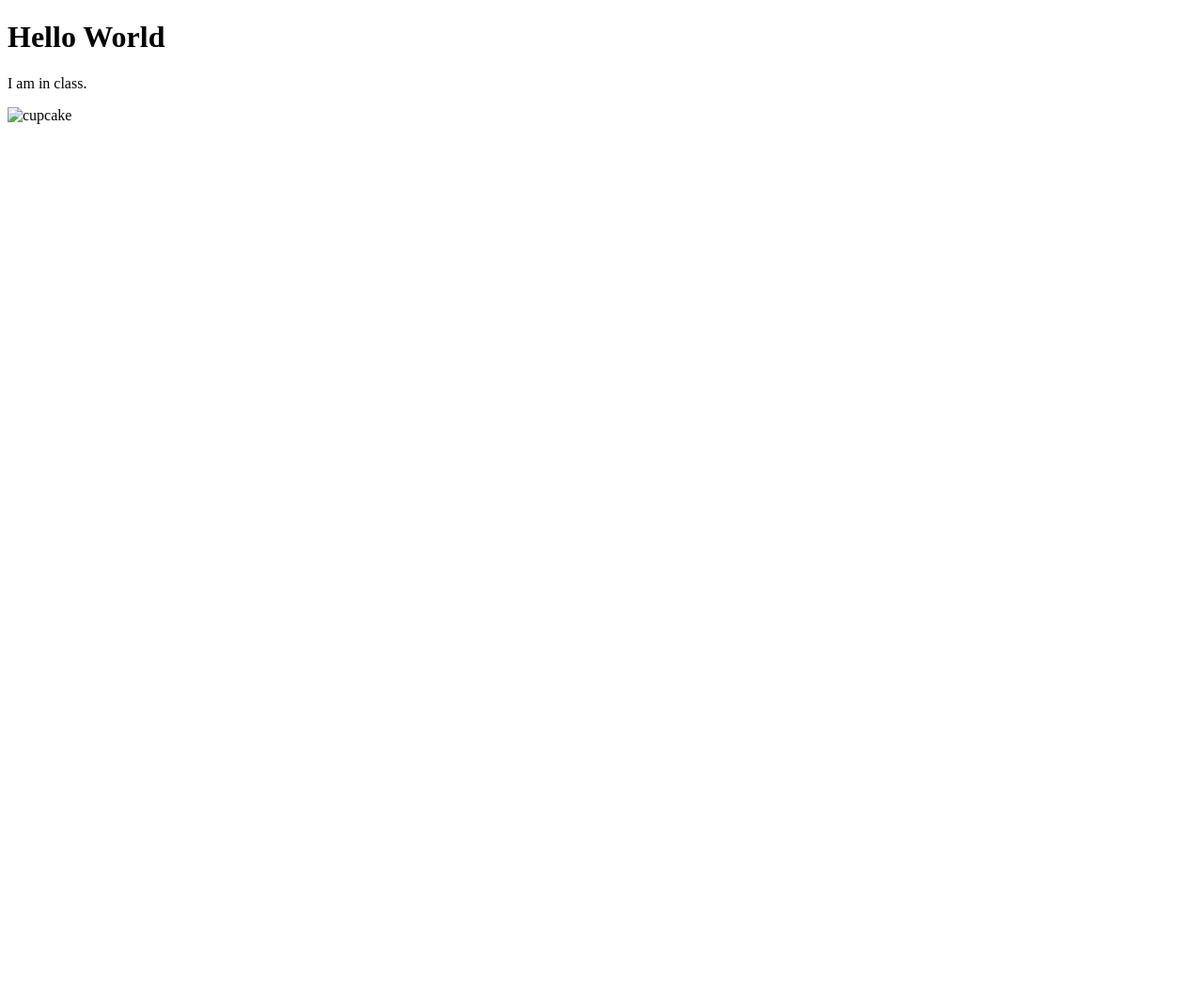
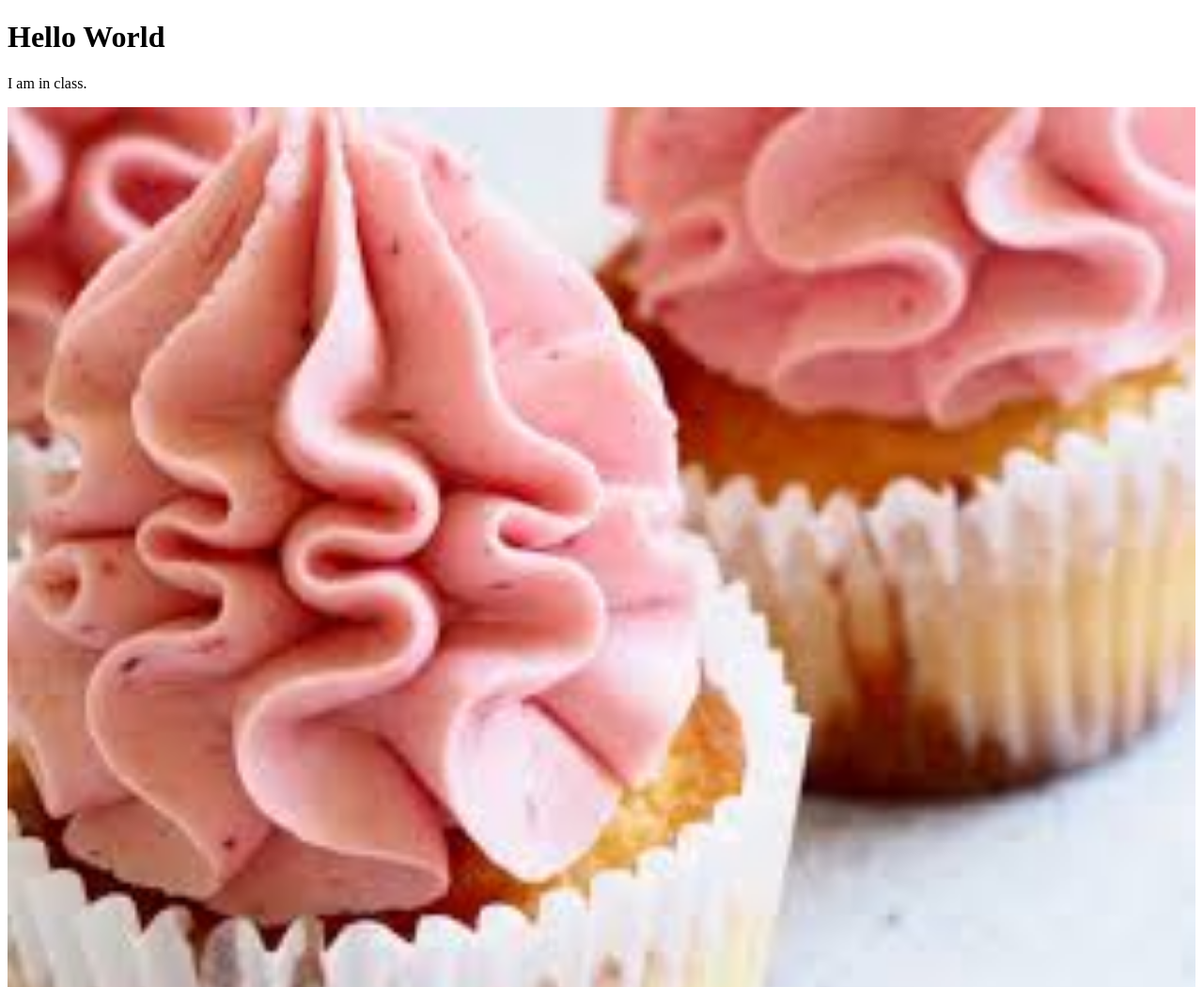
Before and after one commit to AmyBinder1/AmyBinder1.github.io, a plain HTML site: page index.html in a window 1280 px wide. Shown: the top 1050 px of the page at 94% size. Before the commit the page ends 800 px from the top, so only its background shows below. Drawn offline with Linux system fonts and the light colour scheme.

Commit message:
Update index.html

```diff
--- a/index.html
+++ b/index.html
@@ -3,6 +3,6 @@
 <body>
   <h1>Hello World</h1>
   <p>I am in class.</p>
-  <img src="cupcake.jpg" alt="cupcake" width="100%">
+  <img src="cupcake.jpeg" alt="cupcake" width="100%">
 </body>
 </html>
```
